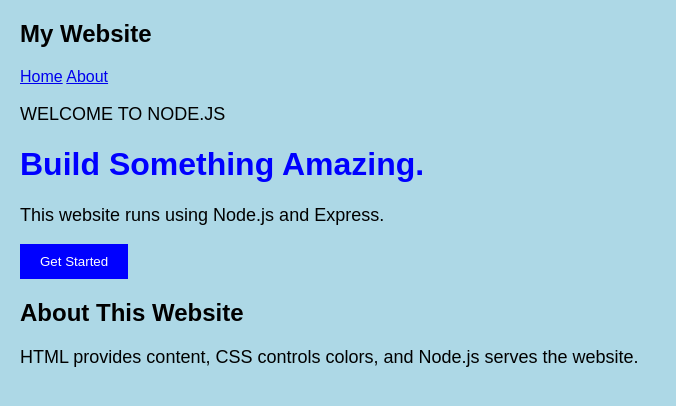
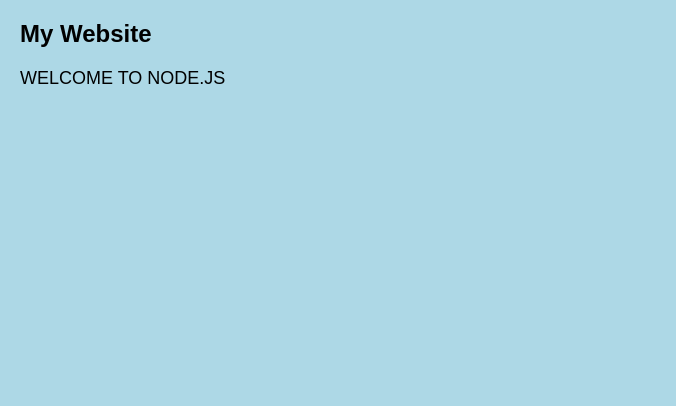
Before and after one commit to rudranshrai08-pixel/Nodejs, a website: page public/Index.html in a window 1280 px wide. Shown: the whole page, without its empty margins (0-676 px from the left). Drawn offline with Linux system fonts and the light colour scheme.

```diff
--- a/public/Index.html
+++ b/public/Index.html
@@ -10,24 +10,8 @@
 <body>
     <header>
         <h2>My Website</h2>
-        <nav>
-            <a href="/">Home</a>
-            <a href="#about">About</a>
-        </nav>
-    </header>
-
     <main>
         <p class="tagline">WELCOME TO NODE.JS</p>
-        <h1>Build Something <span>Amazing.</span></h1>
-        <p>This website runs using Node.js and Express.</p>
-        <button onclick="alert('Your website is working!')">
-            Get Started
-        </button>
     </main>
-
-    <section id="about">
-        <h2>About This Website</h2>
-        <p>HTML provides content, CSS controls colors, and Node.js serves the website.</p>
-    </section>
 </body>
 </html>
```
